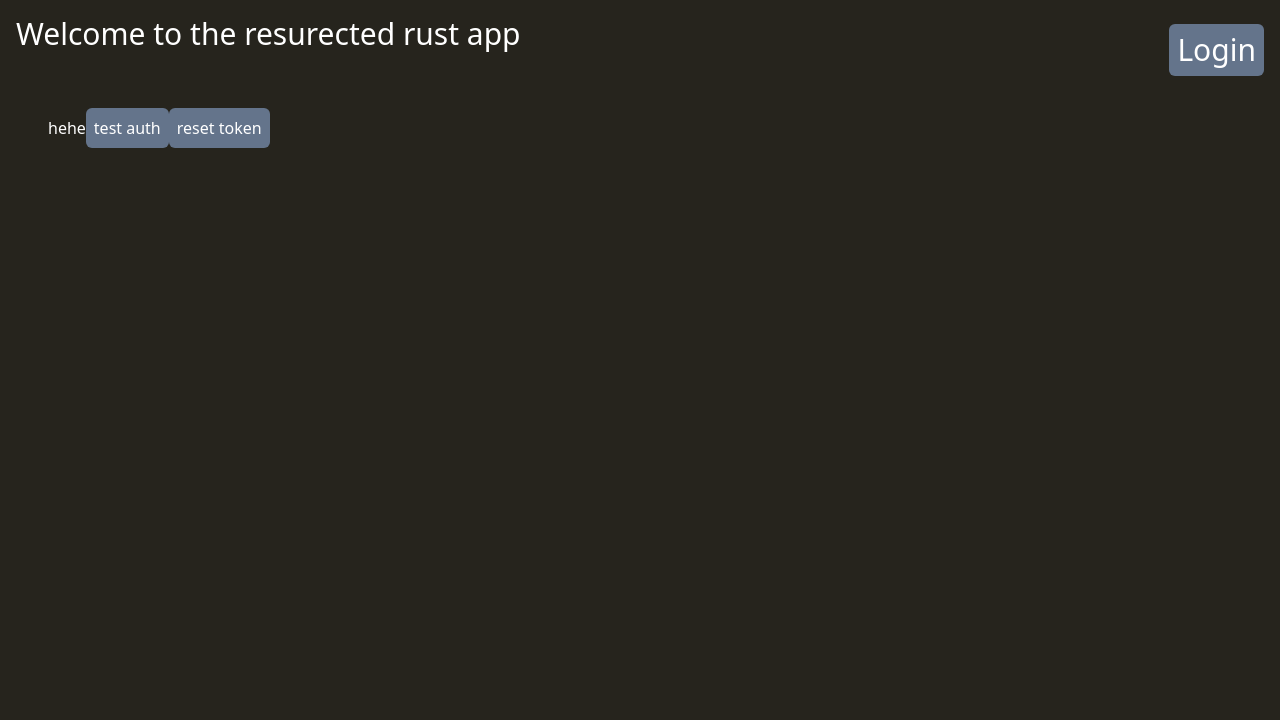
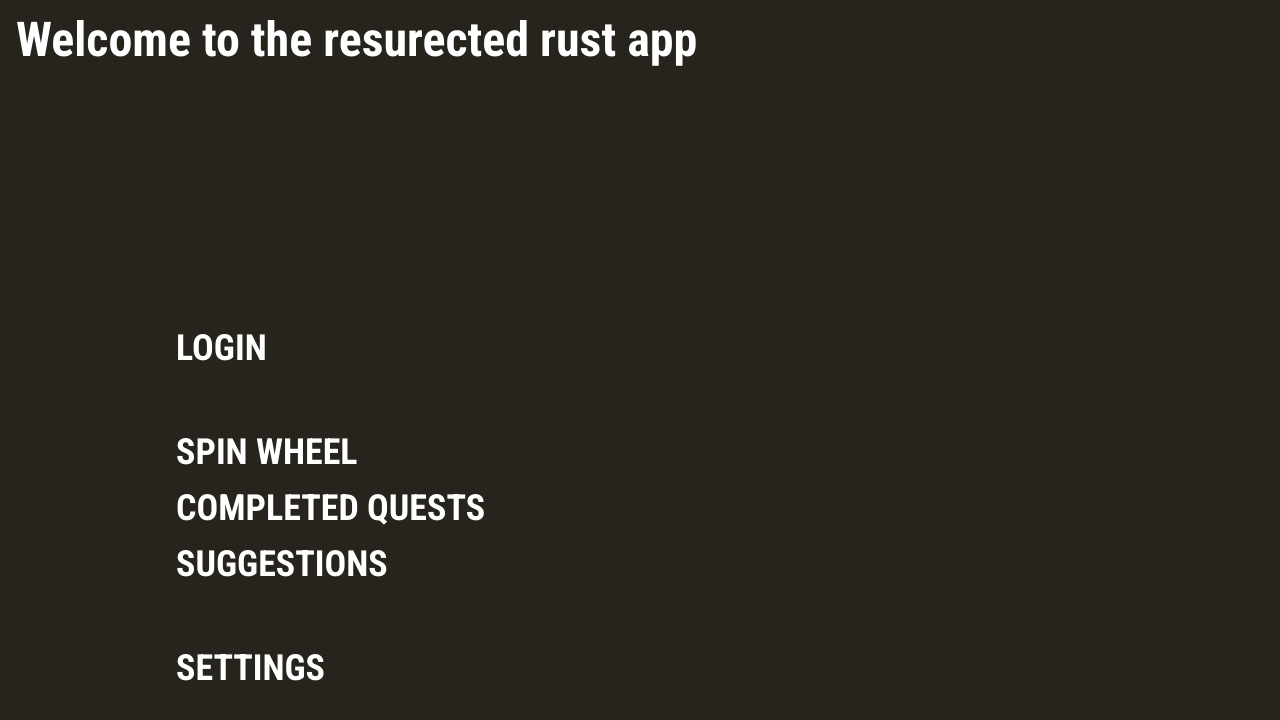
Before and after one commit to brandonnorsworthy/rust-quest, a React (Vite) app: page / in a window 1280 px wide. Shown: the top 720 px of the page. Built offline with nearby package versions, Linux system fonts and the light colour scheme; no server answers.

Commit message:
Added suggestion panel, useAuthHook

```diff
--- a/src/App.tsx
+++ b/src/App.tsx
@@ -1,14 +1,19 @@
 import { BrowserRouter as Router, Routes, Route } from 'react-router-dom';
+import { QueryClient, QueryClientProvider } from '@tanstack/react-query';
+
 
 import LandingPage from './pages/LandingPage'
 import AuthenticatedDashboard from './pages/Dashboard';
 
 import './App.css'
 
+const queryClient = new QueryClient()
+
 function App() {
   //dashboard isnt real yet
 
   return (
+    <QueryClientProvider client={queryClient}>
       <Router>
         <Routes>
           {/*public routes*/}
@@ -20,6 +25,7 @@ function App() {
           />
         </Routes>
       </Router>
+    </QueryClientProvider>
   )
 }
 
--- a/src/components/LoginPanel/LoginPanel.tsx
+++ b/src/components/LoginPanel/LoginPanel.tsx
@@ -12,6 +12,7 @@ import {
 import AuthService from "@/service/authService";
 import { Input } from "../ui/input";
 import { AxiosError } from "axios";
+import useAuth from "@/hooks/useAuth";
 
 //todo: login vs register
 const LoginPanel = () => {
@@ -20,6 +21,8 @@ const LoginPanel = () => {
   const [error, setError] = useState("");
   const [isRegistering, setIsRegistering] = useState(false);
   const [open, setOpen] = useState(false);
+
+  const { saveToken } = useAuth();
 
   useEffect(() => {
     setTimeout(() => {
@@ -44,12 +47,13 @@ const LoginPanel = () => {
       }
       if (isRegistering) {
         const authResponse = await AuthService.register(username, password);
-        localStorage.setItem("token", authResponse?.token);
+        saveToken(authResponse.token);
         setOpen(false);
         return;
       }
       const authResponse = await AuthService.login(username, password);
-      localStorage.setItem("token", authResponse?.token);
+      saveToken(authResponse.token);
+
       setOpen(false);
     }
     catch (error: unknown) {
@@ -66,16 +70,16 @@ const LoginPanel = () => {
     <Dialog open={open} onOpenChange={setOpen} modal>
       <DialogTrigger asChild>
         <button
-          className="p-2 mt-2 text-white transition-colors rounded-md bg-slate-500 hover:bg-slate-400"
+          className=""
           onClick={() => setOpen(true)}
         >
-          Login
+          LOGIN
         </button>
       </DialogTrigger>
       <DialogContent
         className="bg-slate-100"
         onCloseAutoFocus={(event) => {
-          event.preventDefault(); // Prevents the dialog from closing automatically
+          event.preventDefault();
         }}
       >
         <DialogHeader>
--- /dev/null
+++ b/src/components/SuggestionsPanel/SuggestionsPanel.tsx
@@ -0,0 +1,123 @@
+import React, { useEffect, useState } from "react";
+
+import {
+  Dialog,
+  DialogContent,
+  DialogDescription,
+  DialogFooter,
+  DialogHeader,
+  DialogTitle,
+  DialogTrigger,
+} from "@/components/ui/dialog"
+import { Input } from "../ui/input";
+import { Textarea } from "../ui/textarea";
+import { useMutation } from "@tanstack/react-query";
+
+import CreateSuggestionRequest from "@/models/SuggestionModels/CreateSuggestionRequest";
+import suggestionService from "@/service/suggestionService";
+import useAuth from "@/hooks/useAuth";
+
+const SuggestionsPanel = () => {
+  const [open, setOpen] = useState(false);
+  const [suggestion, setSuggestion] = useState("");
+  const [title, setTitle] = useState("");
+
+  const { accessToken, user } = useAuth();
+
+  const mutation = useMutation({
+    mutationFn: (newSuggestion: CreateSuggestionRequest) => {
+      return suggestionService.createSuggestion(newSuggestion, accessToken);
+    },
+    onSuccess: () => {
+      setOpen(false);
+    },
+  });
+
+  useEffect(() => {
+    if (!open) {
+      setTitle("");
+      setSuggestion("");
+    }
+    console.log(user);
+  }, [open]);
+
+  const handleSubmit = (event: React.FormEvent) => {
+    event.preventDefault();
+
+    mutation.mutateAsync({ title, description: suggestion });
+  };
+
+  return (
+    <Dialog open={open} onOpenChange={setOpen}>
+      <DialogTrigger asChild>
+        <button
+          className=""
+          onClick={() => setOpen(true)}
+        >
+          SUGGESTIONS
+        </button>
+      </DialogTrigger>
+      <DialogContent
+        className="bg-slate-100"
+        onCloseAutoFocus={(event) => {
+          event.preventDefault();
+        }}
+      >
+        <DialogHeader>
+          <DialogTitle className='text-muted-foreground'>Suggestions</DialogTitle>
+          <DialogDescription>
+            Suggest a quest or feature for the app
+          </DialogDescription>
+        </DialogHeader>
+        <form className="flex flex-col" onSubmit={handleSubmit}>
+          <div className="p-2">
+            <label htmlFor="title" className="sr-only">
+              Title"
+            </label>
+            <Input
+              id="title"
+              type="text"
+              placeholder="Title"
+              value={title}
+              onChange={(e) => setTitle(e.target.value)}
+            />
+          </div>
+          <div className="p-2">
+            <label htmlFor="suggestion" className="sr-only">
+              Suggestion
+            </label>
+            <Textarea
+              id="suggestion"
+              placeholder="Suggestion"
+              value={suggestion}
+              onChange={(e) => setSuggestion(e.target.value)}
+            />
+          </div>
+          {
+            mutation.isError && (
+              <span className="pb-2 text-red-500 text-end">
+                {mutation.error?.message}
+              </span>
+            )
+          }
+          <DialogFooter>
+            <button
+              className="p-2 transition-colors rounded-md text-slate-500 hover:bg-slate-400 hover:text-white"
+              onClick={() => setOpen(false)}
+            >
+              Cancel
+            </button>
+            <button
+              type="submit"
+              className="p-2 text-white transition-colors rounded-md bg-slate-500 hover:bg-slate-400"
+            >
+              {mutation.isPending ? "Submitting..." : "Submit"}
+            </button>
+          </DialogFooter>
+        </form>
+      </DialogContent>
+    </Dialog>
+  );
+}
+
+export default SuggestionsPanel;
--- /dev/null
+++ b/src/components/ui/textarea.tsx
@@ -0,0 +1,27 @@
+import * as React from "react"
+
+import { cn } from "@/lib/utils"
+
+export interface TextareaProps
+  extends React.TextareaHTMLAttributes<HTMLTextAreaElement> {
+  className?: string
+  props?: object
+}
+
+const Textarea = React.forwardRef<HTMLTextAreaElement, TextareaProps>(
+  ({ className, ...props }, ref) => {
+    return (
+      <textarea
+        className={cn(
+          "flex min-h-[80px] w-full rounded-md border border-input bg-background px-3 py-2 text-sm ring-offset-background placeholder:text-muted-foreground focus-visible:outline-none focus-visible:ring-2 focus-visible:ring-ring focus-visible:ring-offset-2 disabled:cursor-not-allowed disabled:opacity-50",
+          className
+        )}
+        ref={ref}
+        {...props}
+      />
+    )
+  }
+)
+Textarea.displayName = "Textarea"
+
+export { Textarea }
--- /dev/null
+++ b/src/hooks/useAuth.ts
@@ -0,0 +1,35 @@
+import { useState, useEffect } from "react";
+
+const TOKEN_STORAGE_KEY = "token";
+
+const useAuth = () => {
+  const [accessToken, setAccessToken] = useState<string | null>(null);
+  const [user, setUser] = useState<unknown | null>(null);
+
+  useEffect(() => {
+    const storedToken = localStorage.getItem(TOKEN_STORAGE_KEY);
+    if (storedToken) {
+      setAccessToken(storedToken);
+      setUser({ ...JSON.parse(atob(storedToken.split(".")[1])) });
+    }
+  }, []);
+
+  const saveToken = (newToken: string) => {
+    localStorage.setItem(TOKEN_STORAGE_KEY, newToken);
+    setAccessToken(newToken);
+  };
+
+  const clearToken = () => {
+    localStorage.removeItem(TOKEN_STORAGE_KEY);
+    setAccessToken(null);
+  };
+
+  return {
+    accessToken,
+    saveToken,
+    clearToken,
+    user,
+  };
+};
+
+export default useAuth;
--- a/src/models/RequestOptions/requestOptions.ts
+++ b/src/models/RequestOptions/requestOptions.ts
@@ -2,7 +2,7 @@ export default interface RequestOptions {
   domain?: string;
   method: string;
   endpoint: string;
-  accessToken?: string;
+  accessToken?: string | null;
   body?: Record<string, unknown>;
   queryVariables?: Array<{ key: string; value: string }>;
   responseType?: unknown;
--- /dev/null
+++ b/src/models/SuggestionModels/CreateSuggestionRequest.ts
@@ -0,0 +1,4 @@
+export default interface CreateSuggestionRequest {
+  title: string
+  description: string
+}
--- a/src/pages/LandingPage/LandingPage.tsx
+++ b/src/pages/LandingPage/LandingPage.tsx
@@ -1,32 +1,33 @@
-import { useNavigate } from "react-router-dom";
 import LoginPanel from "@/components/LoginPanel";
+import SuggestionsPanel from "@/components/SuggestionsPanel/SuggestionsPanel";
 
 
 const LandingPage = () => {
-  const nav = useNavigate();
 
   return (
-    <div className="h-screen text-white bg-idk">
+    <div className="h-screen font-bold text-white bg-idk font-rust-like">
       <header className='flex justify-between p-4 text-3xl '>
-        <h1 className=''>
+        {/* logo? */}
+        <h1 className='text-5xl'>
           Welcome to the resurected rust app
         </h1>
-        <LoginPanel />
+
       </header>
       <main className="px-12 py-2">
-        hehe
-        <button
-          className="p-2 mt-2 text-white transition-colors rounded-md bg-slate-500 hover:bg-slate-400"
-          onClick={() => nav('/dashboard')}
-        >
-          test auth
-        </button>
-        <button
-          className="p-2 mt-2 text-white transition-colors rounded-md bg-slate-500 hover:bg-slate-400"
-          onClick={() => { localStorage.removeItem('token'); }}
-        >
-          reset token
-        </button>
+        <div className="flex flex-col items-start gap-4 pl-32 text-4xl mt-60">
+          {/* todo: finalize flow, which menu options should be visible before login etc*/}
+          <LoginPanel />
+          <button className="mt-12">
+            SPIN WHEEL
+          </button>
+          <button>
+            COMPLETED QUESTS
+          </button>
+          <SuggestionsPanel />
+          <button className="mt-12">
+            SETTINGS
+          </button>
+        </div>
       </main>
     </div>
   );
--- a/src/service/authService.ts
+++ b/src/service/authService.ts
@@ -2,7 +2,6 @@ import sendRequest from "@/lib/sendRequest";
 import { LoginResponse } from "@/models/AuthModels/loginResponse";
 import { RegisterResponse } from "@/models/AuthModels/registerResponse";
 
-//todo: add interfaces for the response
 export default {
 
   /**
@@ -49,6 +48,4 @@ export default {
       endpoint: '/auth/logout',
     });
   }
-
-
 }
--- /dev/null
+++ b/src/service/suggestionService.ts
@@ -0,0 +1,34 @@
+import sendRequest from "@/lib/sendRequest";
+import CreateSuggestionRequest from "@/models/SuggestionModels/CreateSuggestionRequest";
+
+const baseUrl = "/suggestions";
+
+export default {
+  /**
+   * creates a new suggestion
+   * @param userId {number}
+   * @param title
+   * @param suggestion
+   * @returns a promise that resolves to the response from the server
+   */
+  createSuggestion: async (suggestion: CreateSuggestionRequest, accessToken: string | null) => {
+    return await sendRequest({
+      method: "POST",
+      endpoint: baseUrl,
+      body: { ...suggestion },
+      accessToken
+    });
+  },
+
+  /**
+   * gets all suggestions
+   * @returns a promise that resolves to the response from the server
+   */
+  getSuggestions: async (accessToken: string) => {
+    return await sendRequest({
+      method: "GET",
+      endpoint: baseUrl,
+      accessToken
+    });
+  },
+}
```
Lines whose indentation alone changed are shown as unchanged.
